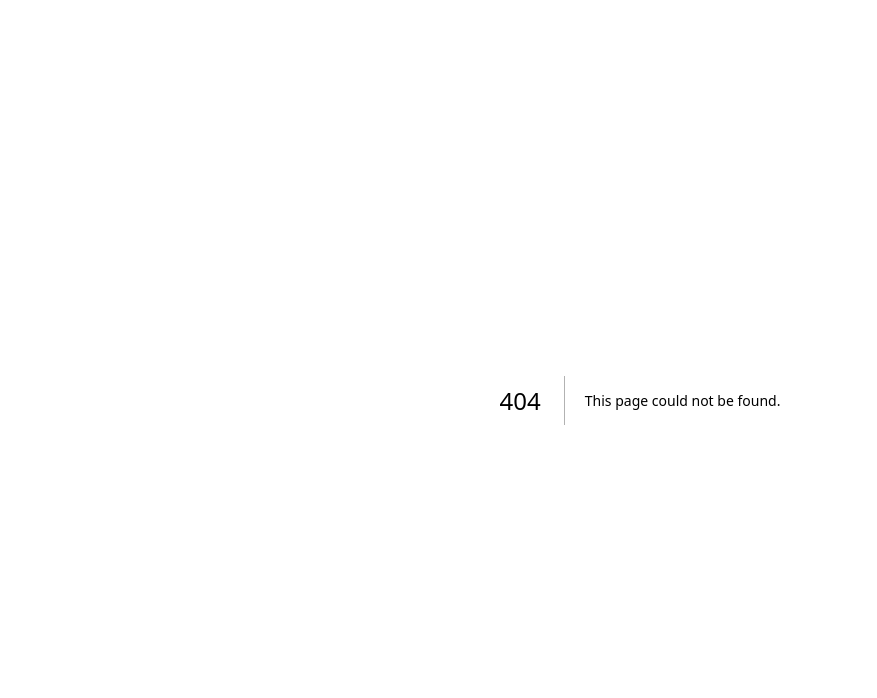
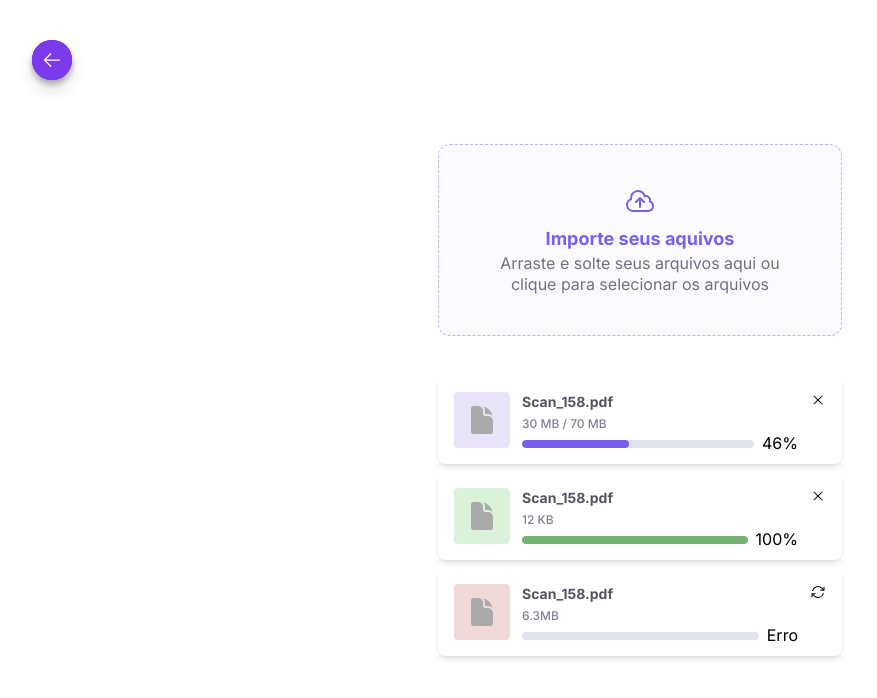
Before and after one commit to alerrandrojanio/bora-codar, a Next.js app: page /upload in a window 1280 px wide. Before the commit this address had no page. Shown: the top 698 px of the page, without its empty margins (0-877 px from the left). Built offline with nearby package versions, Linux system fonts and the light colour scheme.

Commit message:
project upload

```diff
--- a/src/components/IndexButton.tsx
+++ /dev/null
@@ -1,17 +0,0 @@
-import Link from "next/link"
-
-interface IndexButtonProps {
-  text: string
-  href: string
-}
-
-export function IndexButton({ text, href }: IndexButtonProps) {
-  return (
-    <Link
-      href={href}
-      className="w-full bg-violet-600 py-2 px-14 rounded-lg flex justify-center text-white font-semibold text-xl hover:bg-violet-700"
-    >
-      {text}
-    </Link>
-  )
-}
--- /dev/null
+++ b/src/components/IndexCard.tsx
@@ -0,0 +1,26 @@
+import Image, { StaticImageData } from "next/image"
+import Link from "next/link"
+
+interface IndexCardProps {
+  text: string
+  href: string
+  image: StaticImageData
+}
+
+export function IndexCard({ text, href, image }: IndexCardProps) {
+  return (
+    <div className="py-6 px-8 bg-purple-100 rounded-lg shadow-lg flex flex-col justify-center items-center gap-4">
+      <span className="text-violet-500 py-1 rounded-lg flex justify-center text-2xl font-bold">
+        {text}
+      </span>
+      <Link href={href}>
+        <Image
+          src={image}
+          alt=""
+          className="rounded-lg hover:scale-105 transition"
+          width={300}
+        />
+      </Link>
+    </div>
+  )
+}
--- /dev/null
+++ b/src/components/ProgressBar.tsx
@@ -0,0 +1,25 @@
+import clsx from "clsx"
+
+interface ProgressBarProps {
+  progress: number
+}
+
+export function ProgressBar({ progress }: ProgressBarProps) {
+  return (
+    <div className="flex gap-2 items-center leading-[8%] mt-1">
+      <div className="w-full h-2 rounded-xl bg-[#e3e3ed] overflow-hidden">
+        <div
+          role="progressbar"
+          aria-valuenow={progress}
+          className={clsx("flex-1 h-2 rounded-full  transition-all ", {
+            "bg-white": progress === 0,
+            "bg-[#7a5fec]": progress > 0 && progress < 100,
+            "bg-[#73b172]": progress === 100,
+          })}
+          style={{ width: `${progress}%` }}
+        />
+      </div>
+      <span className="">{progress > 0 ? progress + "%" : "Erro"}</span>
+    </div>
+  )
+}
--- /dev/null
+++ b/src/components/UploadFile.tsx
@@ -0,0 +1,78 @@
+import {
+  DocumentIcon,
+  XMarkIcon,
+  ArrowPathIcon,
+} from "@heroicons/react/24/solid"
+import { ProgressBar } from "./ProgressBar"
+import clsx from "clsx"
+import { Back } from "./Back"
+
+interface UploadFileProps {
+  name: string
+  size: string
+  completed?: string
+  progress: number
+}
+
+export function UploadFile({
+  name,
+  completed,
+  size,
+  progress,
+}: UploadFileProps) {
+  return (
+    <>
+      <Back />
+      <div
+        id="uploading"
+        className="w-full px-4 py-4 bg-white shadow-md flex gap-3 rounded-lg"
+      >
+        <div
+          id="icon"
+          className={clsx(
+            " rounded py-3 px-3 flex items-center justify-center",
+            {
+              "bg-[#f2d9d9]": progress === 0,
+              "bg-[#e9e3f8]": progress > 0 && progress < 100,
+              "bg-[#daf2d9]": progress === 100,
+            }
+          )}
+        >
+          <DocumentIcon
+            className={clsx("w-8 h-8 text-upload-icon-color", {
+              "text-[#e36363]": progress === 0,
+              "text-[#ac96e4]": progress > 0 && progress < 100,
+              "text-[#73b172]": progress === 100,
+            })}
+          />
+        </div>
+
+        <div id="info" className="flex-1 flex flex-col justify-between">
+          <div id="filename" className="font-bold text-sm text-[#575361]">
+            <span>Scan_158.pdf</span>
+          </div>
+
+          <div id="filesize" className="text-[#857e95] font-medium text-xs">
+            {completed ? <span>{completed} / </span> : null}
+            <span>{size}</span>
+          </div>
+
+          <ProgressBar progress={progress} />
+        </div>
+
+        <div id="action">
+          <XMarkIcon
+            className={clsx("w-4 h-4 text-black cursor-pointer", {
+              hidden: progress === 0,
+            })}
+          />
+          <ArrowPathIcon
+            className={clsx("w-4 h-4 text-black cursor-pointer", {
+              hidden: progress > 0,
+            })}
+          />
+        </div>
+      </div>
+    </>
+  )
+}
--- a/src/pages/index.tsx
+++ b/src/pages/index.tsx
@@ -2,11 +2,12 @@
 import Image from "next/image"
 import Link from "next/link"
 
-import { IndexButton } from "../components/IndexButton"
+import { IndexCard } from "../components/IndexCard"
 
 import MenuLogin from "../../public/img/menu-loginpage.png"
 import MenuClimate from "../../public/img/menu-climate.png"
 import MenuKanban from "../../public/img/menu-kanban.png"
+import MenuUpload from "../../public/img/menu-upload.png"
 
 import { Titillium_Web } from "next/font/google"
 
@@ -25,39 +26,16 @@
         <meta name="viewport" content="width=device-width, initial-scale=1" />
       </Head>
       <main
-        className={`${titillium.variable} font-titillium h-screen bg-[#bd9afa] flex justify-center items-center flex-wrap`}
+        className={`${titillium.variable} font-titillium h-screen  flex justify-center items-center flex-wrap`}
       >
-        <div className="flex justify-center items-center flex-col ">
-          <h1 className="text-3xl font-bold text-white">Desafios</h1>
+        <div className="flex justify-center items-center flex-col py-10">
+          <h1 className="text-3xl font-bold text-violet-500">Desafios</h1>
 
-          <div className="w-full flex items-center justify-center gap-4 flex-wrap py-8 p-4 bg-[#bd9afa]">
-            <div className="py-4 px-8 bg-purple-200 rounded-lg shadow-lg flex flex-col justify-center items-center gap-4">
-              <Image
-                src={MenuLogin}
-                alt=""
-                className="rounded-lg hover:scale-105 transition"
-                width={300}
-              />
-              <IndexButton href="/loginpage" text="Login page" />
-            </div>
-            <div className="py-4 px-8 bg-purple-200 rounded-lg shadow-lg flex flex-col justify-center items-center gap-4">
-              <Image
-                src={MenuClimate}
-                alt=""
-                width={300}
-                className="rounded-lg hover:scale-105 transition"
-              />
-              <IndexButton href="/climate" text="Climate" />
-            </div>
-            <div className="py-4 px-8 bg-purple-200 rounded-lg shadow-lg flex flex-col justify-center items-center gap-4">
-              <Image
-                src={MenuKanban}
-                alt=""
-                width={300}
-                className="rounded-lg hover:scale-105 transition"
-              />
-              <IndexButton href="/kanban" text="Kanban" />
-            </div>
+          <div className="w-full flex items-center justify-center gap-4 flex-wrap py-8 px-4 ">
+            <IndexCard text="Login page" image={MenuLogin} href="/loginpage" />
+            <IndexCard text="Climate" image={MenuClimate} href="/climate" />
+            <IndexCard text="Kanban" image={MenuKanban} href="/kanban" />
+            <IndexCard text="Upload files" image={MenuUpload} href="/upload" />
           </div>
         </div>
       </main>
--- /dev/null
+++ b/src/pages/upload.tsx
@@ -0,0 +1,94 @@
+import Head from "next/head"
+import Image from "next/image"
+import { useEffect, useRef, useState } from "react"
+import { Inter } from "next/font/google"
+import { clsx } from "clsx"
+
+import { CloudArrowUpIcon } from "@heroicons/react/24/outline"
+import { DocumentIcon, XMarkIcon } from "@heroicons/react/24/solid"
+import { ProgressBar } from "@/components/ProgressBar"
+import { UploadFile } from "@/components/UploadFile"
+
+const inter = Inter({
+  weight: ["400", "500", "700"],
+  subsets: ["latin"],
+  variable: "--font-inter",
+})
+
+export default function Upload() {
+  const [isDropArea, setIsDropArea] = useState(false)
+  const [value, setValue] = useState(46)
+
+  useEffect(() => {
+    const dropArea = document.querySelector("#drag")
+    const progress = document.querySelector("#progress") as HTMLProgressElement
+
+    progress?.addEventListener("progress", () => {
+      setValue(progress.value)
+    })
+
+    dropArea?.addEventListener("dragover", () => {
+      setIsDropArea(true)
+    })
+
+    dropArea?.addEventListener("dragleave", () => {
+      setIsDropArea(false)
+    })
+  }, [])
+
+  console.log(value)
+
+  return (
+    <>
+      <Head>
+        <title>Upload</title>
+        <meta name="description" content="Generated by create next app" />
+        <meta name="viewport" content="width=device-width, initial-scale=1" />
+      </Head>
+      <main className={`${inter.variable} font-inter h-screen  leading-[130%]`}>
+        <div
+          id="app"
+          className="h-screen w-full max-w-[500px]  m-auto flex flex-col justify-center items-center px-12"
+        >
+          <section
+            id="drag"
+            className={clsx(
+              "px-14 py-10 bg-[#fbfaff] border border-dashed border-[#c1b2fa] rounded-xl flex flex-col items-center justify-center gap-2 relative",
+              {
+                "bg-[#ebe6ff]": isDropArea === true,
+              }
+            )}
+          >
+            <CloudArrowUpIcon className="h-8 w-8 text text-[#7a5fec]" />
+
+            <div>
+              <h3 className="font-bold text-lg text-center text-[#7a5fec]">
+                Importe seus aquivos
+              </h3>
+              <p className="text-center text-[#746e82]">
+                Arraste e solte seus arquivos aqui ou clique para selecionar os
+                arquivos
+              </p>
+            </div>
+
+            <input type="file" className="opacity-0 inset-0 absolute" />
+          </section>
+
+          <section
+            id="files"
+            className="w-full mt-10 flex flex-col items-center gap-2 "
+          >
+            <UploadFile
+              name="Scann_158.pdf"
+              completed="30 MB"
+              size="70 MB"
+              progress={46}
+            />
+            <UploadFile name="README.md" size="12 KB" progress={100} />
+            <UploadFile name="picture1.jpeg" size="6.3MB" progress={0} />
+          </section>
+        </div>
+      </main>
+    </>
+  )
+}
--- a/tailwind.config.js
+++ b/tailwind.config.js
@@ -21,8 +21,20 @@
         "bg-weather": "url('public/images/background.svg')",
         "bg-temp-now": "url('public/images/climate/bg-temp-now.jpg')",
       },
+      colors: {
+        upload: {
+          icon: {
+            bg: "#eee",
+            color: "#aaa",
+          },
+          progress: {
+            color: "black",
+            text: "#999",
+          },
+        },
+      },
       borderWidth: ["first"],
     },
   },
-  plugins: [],
+  plugins: [require("tailwindcss"), require("autoprefixer")],
 }
```
Also changed, not shown: public/img/menu-upload.png (added).
